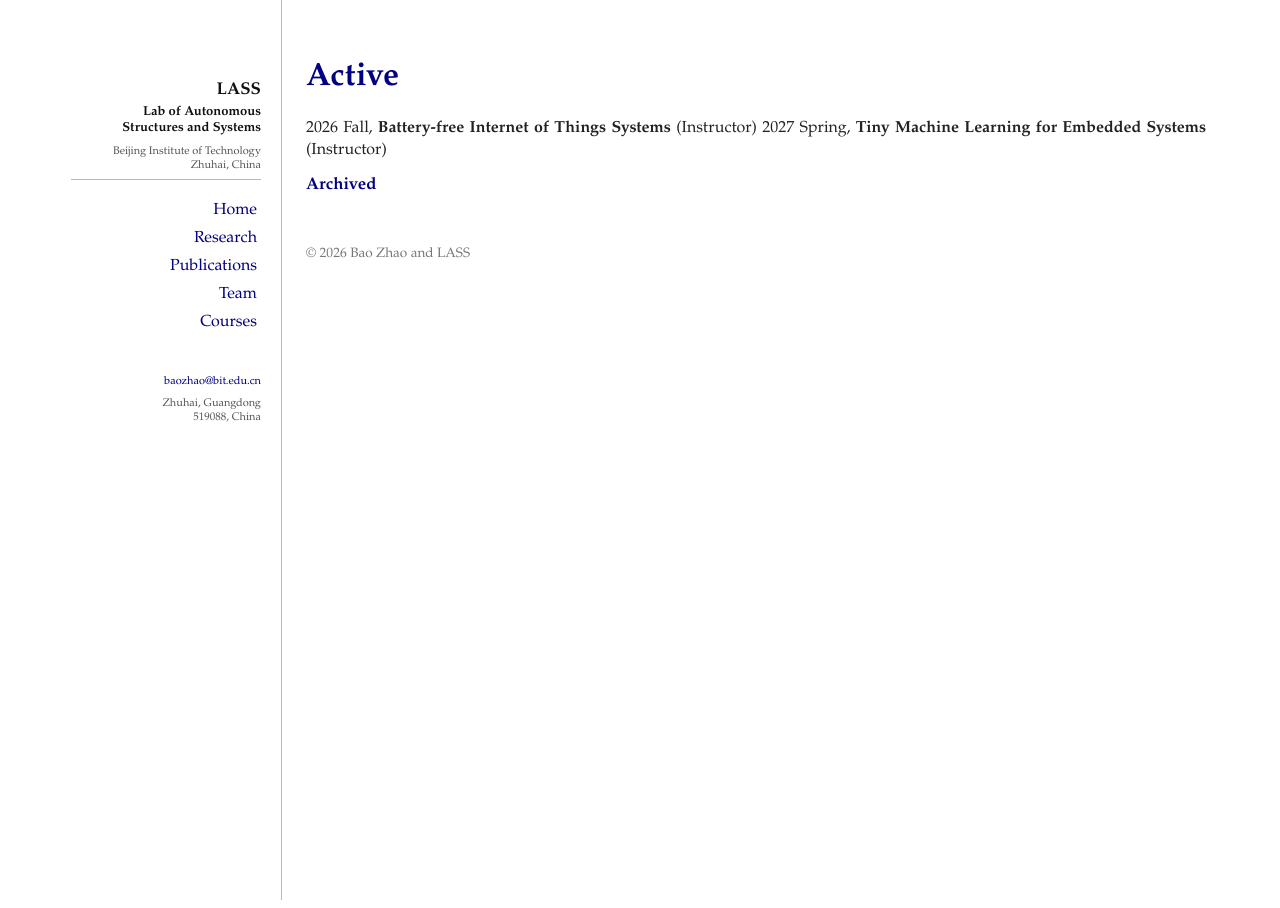
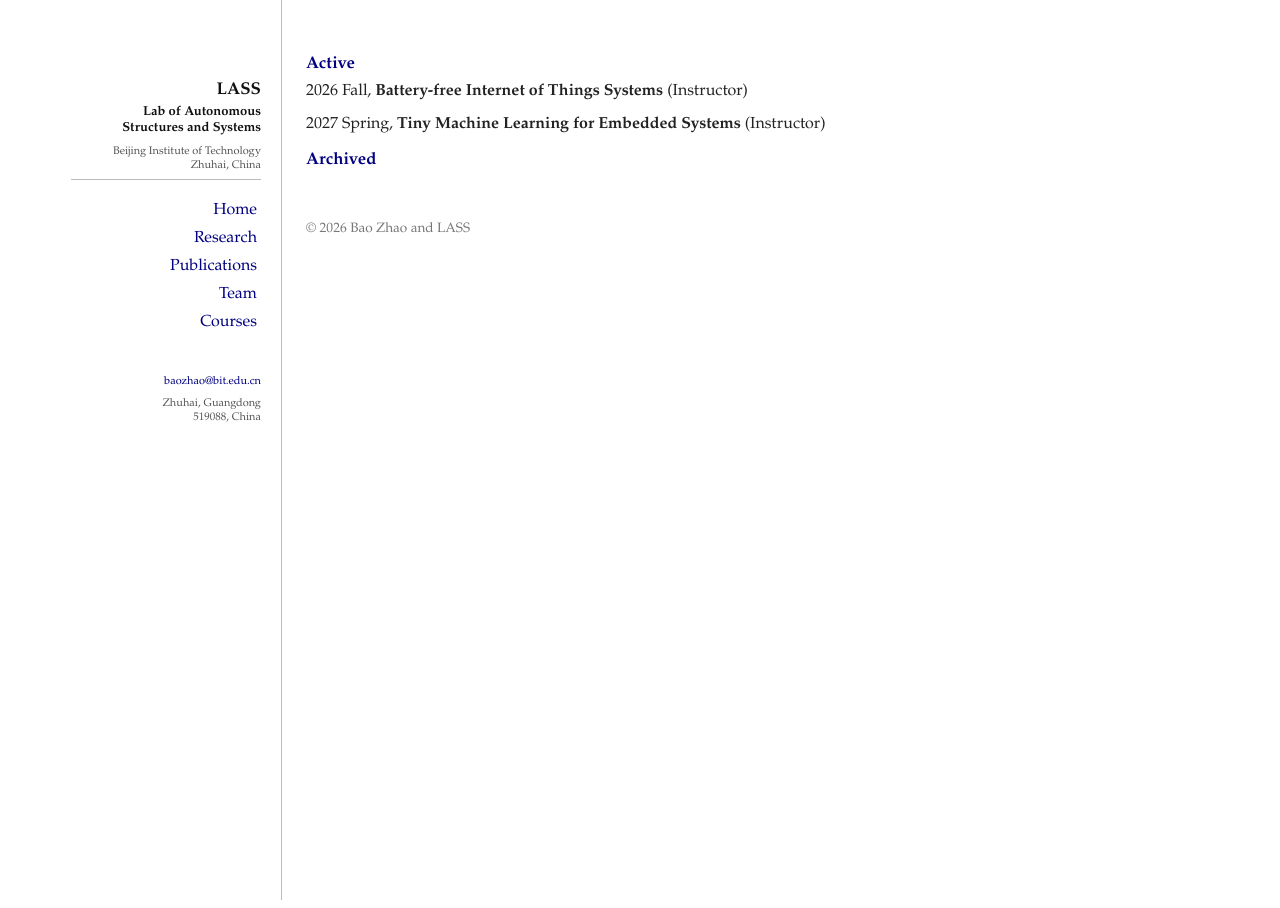
Before and after one commit to bao-zhao/bao-zhao.github.io, a Jekyll site: the page built from courses.md, in a window 1280 px wide. Built offline with Jekyll 4.4.1, drawn with Linux system fonts in a browser that asks for light colours.

Commit message:
31082026

```diff
--- a/courses.md
+++ b/courses.md
@@ -6,9 +6,10 @@ description: courses at LASS.
 permalink: /courses.html
 ---
 
-# Active
+### Active
 
 2026 Fall, **Battery-free Internet of Things Systems** (Instructor)
+
 2027 Spring, **Tiny Machine Learning for Embedded Systems** (Instructor)
 
 ### Archived
```
